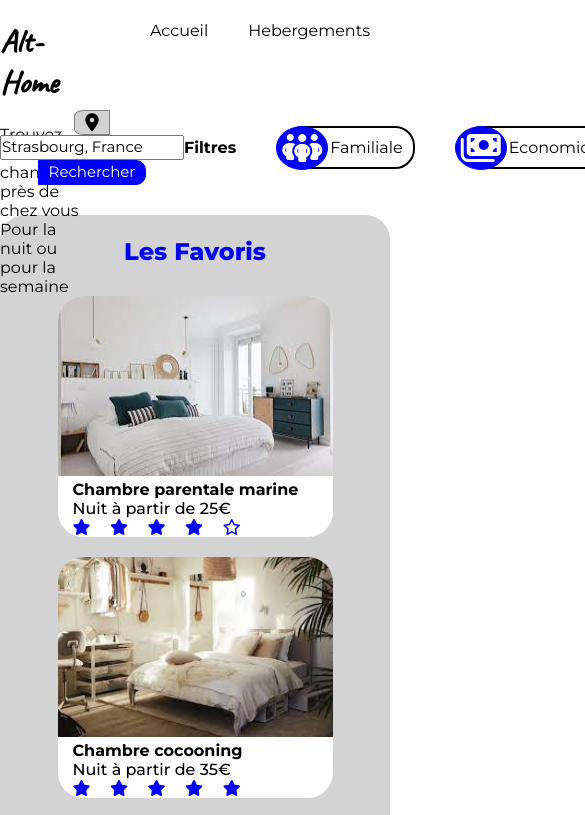
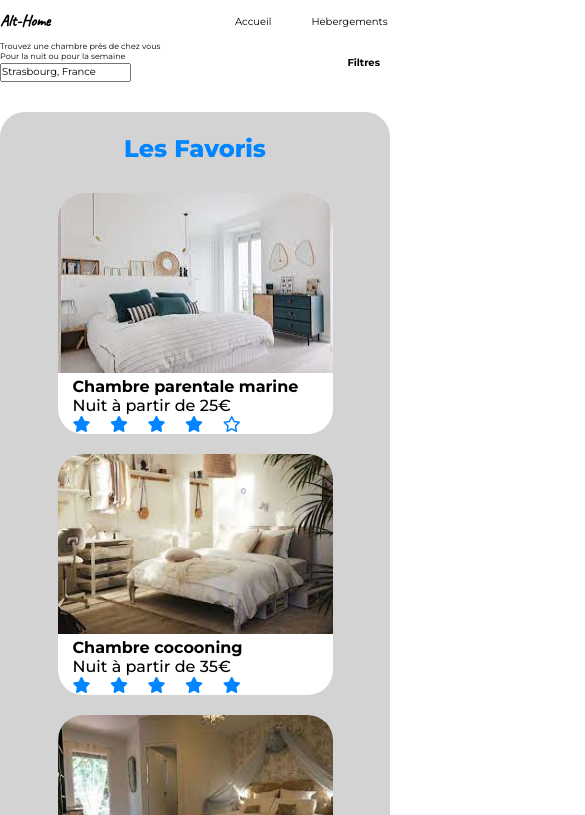
Before and after one commit to EnzoDely/Maquette, a plain HTML site: page index.html in a window 390 px wide. Shown: the top 815 px of the page, 585 px wide, since content can reach past the window. Drawn offline with Linux system fonts and the light colour scheme.

Commit message:
new commit

```diff
--- a/index.html
+++ b/index.html
@@ -52,7 +52,7 @@
             <!--fin de mon button + searchbar-->
             <!-- mes filtres-->
             <div class="filtres">
-                <p>Filtres</p>
+                <p><a href="#">Filtres</a></p>
                 <div class="filtre">
                     <i class="fa-solid fa-people-group"></i>
                     <span>Familiale</span>
--- a/style.css
+++ b/style.css
@@ -42,11 +42,11 @@ align-items: center;
 }
 
 .filtres i{
-    border: 1px blue solid;
+    border: 1px rgb(0, 132, 255) solid;
     font-size: 2rem;
     border-radius: 50%;
     padding: 5px;
-    background-color: blue;
+    background-color: rgb(0, 132, 255);
     color: white;
     margin-left: 40px;
     margin-right: -45px;
@@ -56,6 +56,11 @@ align-items: center;
 
 .filtres p{
    font-weight: 700;
+}
+
+.filtre i:hover{
+    background-color:white ;
+    color: rgb(0, 132, 255);
 }
 
 .header{
@@ -91,9 +96,9 @@ align-items: center;
 }
 
 .header-search-location button{
-    border: 1px blue solid;
+    border: 1px rgb(0, 132, 255)solid;
     font-size: 15px;
-    background-color: blue;
+    background-color: rgb(0, 132, 255);
     padding: 1px 10px 3px 10px;
     color: white;
     font-family: 'Montserrat', sans-serif;
@@ -107,8 +112,8 @@ align-items: center;
 }
 
 .nav-heb a:hover{
-    border-top: 2px blue solid;
-    color: blue;
+    border-top: 2px rgb(0, 132, 255)solid;
+    color: rgb(0, 132, 255);
    padding-top: 20px;
 }
 
@@ -134,7 +139,7 @@ a{
 }
 
 .favoris h2{
-    color: blue;
+    color: rgb(0, 132, 255);
     text-align: center;
     font-weight: 800;
    border-radius: 25px;
@@ -186,7 +191,7 @@ a{
 }
 
 .all-room i{
-    color: blue;
+    color: rgb(0, 132, 255);
     padding-left: 15px;
 }
 
@@ -317,3 +322,49 @@ a{
         display: flex;
 }
 }
+@media screen and (min-width:380px) and (max-width:1020px){
+    .filtres i{
+        display: none;
+    }
+    .filtres span{
+        display: none;
+    }
+    .search-filtre{
+        vertical-align: middle;
+    }
+    .filtres p{
+        font-size:10px;
+        padding-right: 10px;
+    }
+    .header-search-location i{
+        display: none;
+    }
+    .header-search-location input {
+        margin-top: 20px;
+        font-size: 10px;
+    }
+    .header-search-location button{
+        display: none;
+    }
+    .header{
+        position: absolute;
+        top: 0;
+        left: 0;
+    }
+    .header{
+        font-size: 50%;
+    }
+    .navbar{
+        font-size: 10px;
+        padding-left: 175px;
+    }
+    .luxe-aside{
+        margin-right: 50px;
+    }
+    .luxe-aside img{
+        width: 280px;
+    }
+    .footer{
+        font-size: 10px;
+    }
+}
```
